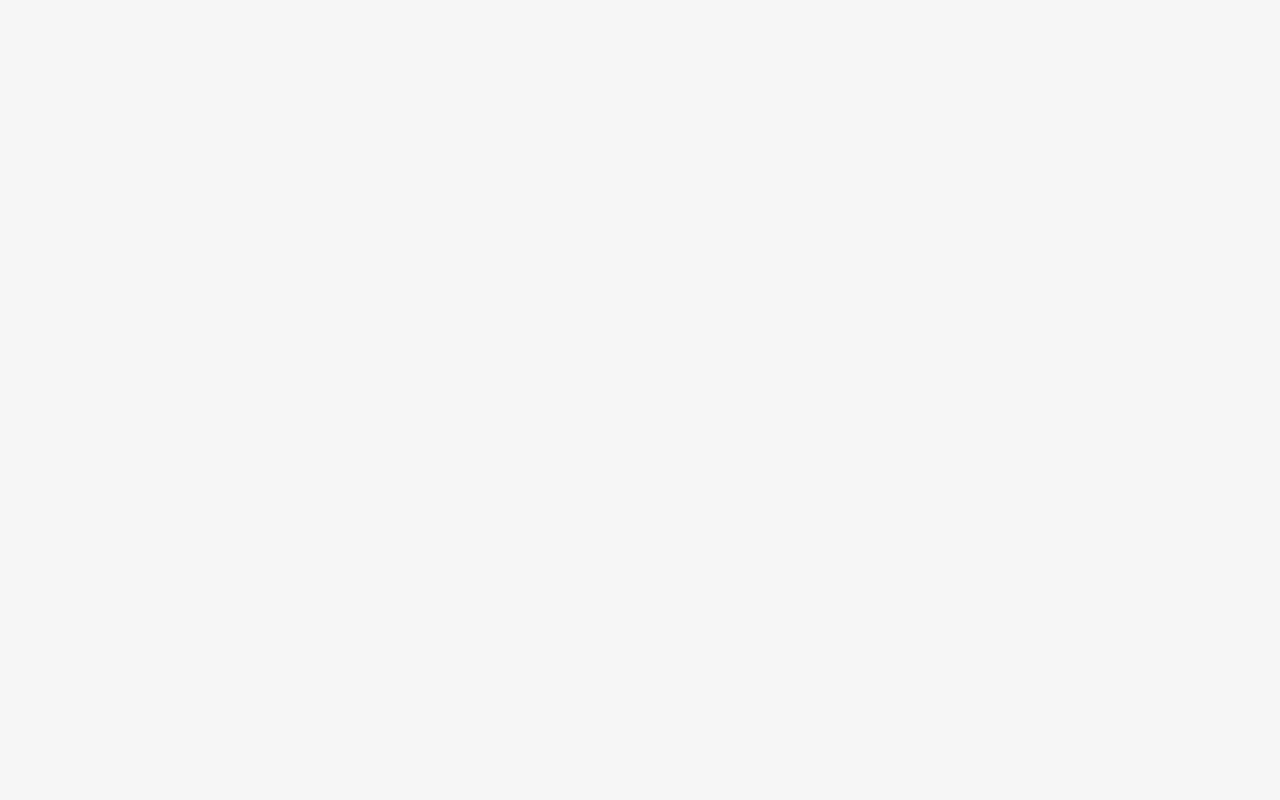
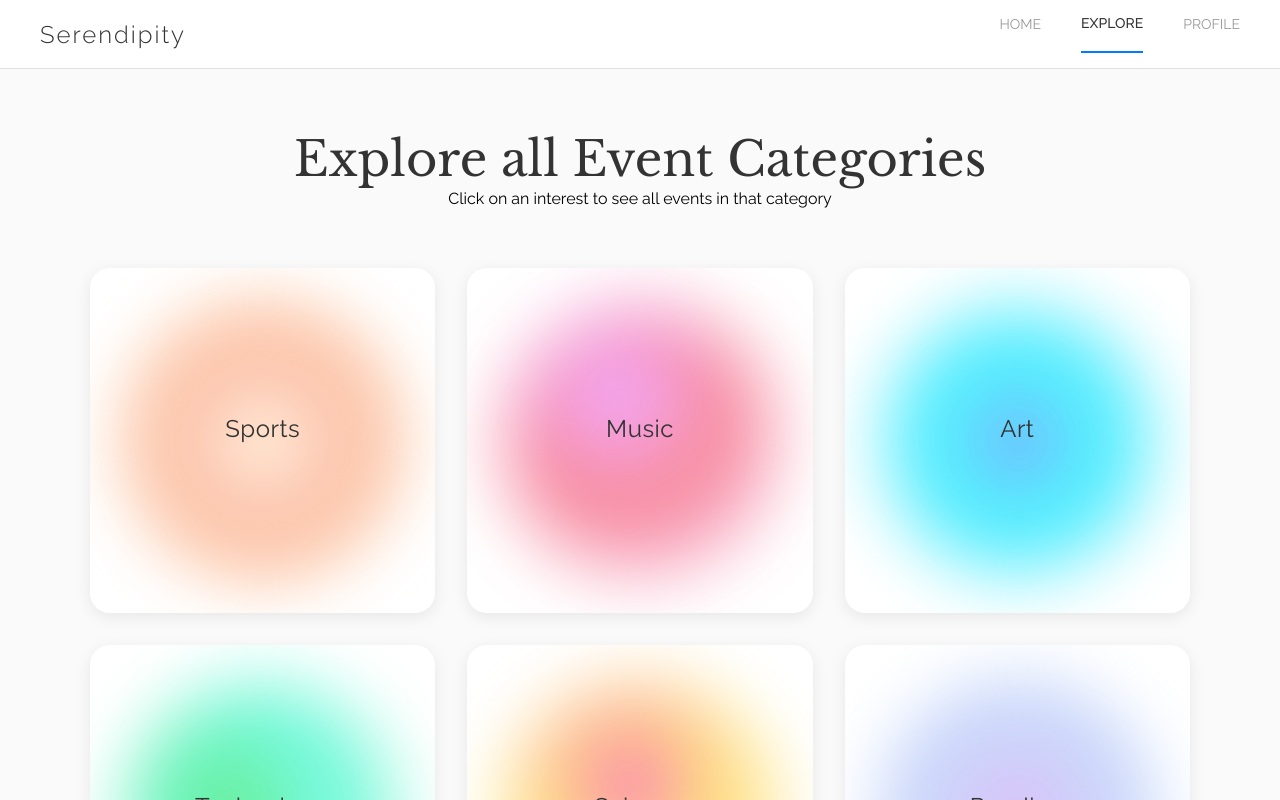
Before and after one commit to heymicah/Serendipity, a React (Create React App) app in the folder frontend/: page /explore in a window 1280 px wide. Before the commit this address had no page. Shown: the top 800 px of the page. Built offline with nearby package versions, Linux system fonts and the light colour scheme; sample sign-in values are in the browser's storage; the HTML template or start-up script is replaced by a standard one.

Commit message:
add events and profile page with styling

```diff
--- a/frontend/src/App.js
+++ b/frontend/src/App.js
@@ -4,6 +4,8 @@ import { AuthProvider } from './context/AuthContext';
 import Login from './components/Login';
 import Signup from './components/Signup';
 import Home from './components/Home';
+import Explore from './components/Explore';
+import Profile from './components/Profile'
 import ProtectedRoute from './components/ProtectedRoute';
 
 function App() {
@@ -21,6 +23,22 @@ function App() {
               </ProtectedRoute>
             }
           />
+          <Route
+            path="/explore"
+            element={
+              <ProtectedRoute>
+                <Explore />
+              </ProtectedRoute>
+            }
+          />
+          <Route
+            path="/profile"
+            element={
+              <ProtectedRoute>
+                <Profile />
+              </ProtectedRoute>
+            }
+          />
           <Route path="/" element={<Navigate to="/login" replace />} />
         </Routes>
       </Router>
--- /dev/null
+++ b/frontend/src/components/Explore.js
@@ -0,0 +1,84 @@
+import React, { useState } from 'react';
+import './style/Explore.css';
+import Navbar from './Navbar';
+
+const ExploreDemo = () => {
+  const [hoveredCard, setHoveredCard] = useState(null);
+
+  const categories = [
+    {
+      name: 'Sports', events: 24,
+      gradient: 'radial-gradient(circle, #ffecd2 0%, #fcb69f 50%, #fdcb6e 100%)'
+    },
+    {
+      name: 'Music', events: 18,
+      gradient: 'radial-gradient(circle at 40% 30%, rgba(240, 147, 251, 0.9) 0%, rgba(245, 87, 108, 0.7) 50%, rgba(240, 147, 251, 0.4) 100%)'
+    },
+    {
+      name: 'Art', events: 31,
+      gradient: 'radial-gradient(circle at 50% 50%, rgba(79, 172, 254, 0.9) 0%, rgba(0, 242, 254, 0.7) 50%, rgba(79, 172, 254, 0.4) 100%)'
+    },
+    {
+      name: 'Technology', events: 15,
+      gradient: 'radial-gradient(circle at 35% 45%, rgba(67, 233, 123, 0.9) 0%, rgba(56, 249, 215, 0.7) 50%, rgba(67, 233, 123, 0.4) 100%)'
+    },
+    {
+      name: 'Science', events: 12,
+      gradient: 'radial-gradient(circle at 45% 35%, rgba(250, 112, 154, 0.9) 0%, rgba(254, 225, 64, 0.7) 50%, rgba(250, 112, 154, 0.4) 100%)'
+    },
+    {
+      name: 'Reading', events: 27,
+      gradient: 'radial-gradient(circle, #d4b5f7 0%, #b3e5fc 100%)'
+    },
+    {
+      name: 'Gaming', events: 22,
+      gradient: 'radial-gradient(circle, #eb3349 0%, #f093fb 50%, #764ba2 100%)'
+    },
+    {
+      name: 'Cooking', events: 19,
+      gradient: 'radial-gradient(circle at 40% 40%, rgba(255, 154, 86, 0.9) 0%, rgba(255, 106, 136, 0.7) 50%, rgba(255, 154, 86, 0.4) 100%)'
+    },
+    {
+      name: 'Travel', events: 33,
+      gradient: 'radial-gradient(circle, #4facfe 0%, #3cc9c9 50%, #43e97b 100%)'
+    }
+  ];
+
+  return (
+    <div className="explore-container">
+      {/* Navbar */}
+      <Navbar />
+
+      <div className="explore-header">
+        <h2>Explore all Event Categories</h2>
+        <p>Click on an interest to see all events in that category</p>
+      </div>
+
+      <div className="explore-grid">
+        {categories.map((category, index) => (
+          <div
+            key={index}
+            className={`explore-card ${hoveredCard === index ? 'hovered' : ''}`}
+            onMouseEnter={() => setHoveredCard(index)}
+            onMouseLeave={() => setHoveredCard(null)}
+          >
+            <div
+              className="aura-background"
+              style={{ background: category.gradient }}
+            />
+            <div
+              className="aura-inner"
+              style={{ background: category.gradient }}
+            />
+            <div className="card-text">
+              <h3>{category.name}</h3>
+              <p>{category.events} events</p>
+            </div>
+          </div>
+        ))}
+      </div>
+    </div>
+  );
+};
+
+export default ExploreDemo;
--- a/frontend/src/components/Login.js
+++ b/frontend/src/components/Login.js
@@ -1,7 +1,7 @@
 import React, { useState } from 'react';
 import { useNavigate, Link } from 'react-router-dom';
 import { useAuth } from '../context/AuthContext';
-import './Auth.css';
+import './style/Auth.css';
 
 const Login = () => {
   const [email, setEmail] = useState('');
--- /dev/null
+++ b/frontend/src/components/Navbar.js
@@ -0,0 +1,35 @@
+import React from 'react';
+import { NavLink } from 'react-router-dom';
+import './style/navstyle.css';
+
+const Navbar = () => {
+    return (
+      <nav className="navbar">
+        <div className="navbar-content">
+          <h1 className="navbar-logo">Serendipity</h1>
+          <div className="navbar-links">
+            <NavLink
+            to="/home"
+            className={({ isActive }) => isActive ? 'nav-link active' : 'nav-link'}
+          >
+            HOME
+          </NavLink>
+          <NavLink
+            to="/explore"
+            className={({ isActive }) => isActive ? 'nav-link active' : 'nav-link'}
+          >
+            EXPLORE
+          </NavLink>
+          <NavLink
+            to="/profile"
+            className={({ isActive }) => isActive ? 'nav-link active' : 'nav-link'}
+          >
+            PROFILE
+          </NavLink>
+          </div>
+        </div>
+      </nav>
+      )
+}
+
+export default Navbar;
--- /dev/null
+++ b/frontend/src/components/Profile.js
@@ -0,0 +1,38 @@
+import React from 'react';
+import Navbar from './Navbar';
+import './style/Profile.css'
+
+const Profile = () => {
+
+    return (
+        <div className="profile-container">
+            <Navbar />
+
+            <div className="user-info">
+                <div className="user-image">
+                    USER IMAGE GOES HERE
+                </div>
+                <div className="user-text-info">
+                    <h1>First Last</h1>
+                    <h2>School Name, Graduation Year</h2>
+                    <p>Bio - here the user has the option to enter some text about them self...</p>
+                    <h2>Interests</h2>
+                    <ul>
+                        <li>Interest #1</li>
+                        <li>Interest #2</li>
+                        <li>Interest #3</li>
+                    </ul>
+                </div>
+            </div>
+
+            <div className="user-events">
+                <h2>My Events</h2>
+            </div>
+
+
+
+        </div>
+    )
+}
+
+export default Profile;
--- a/frontend/src/components/Signup.js
+++ b/frontend/src/components/Signup.js
@@ -1,7 +1,7 @@
 import React, { useState } from 'react';
 import { useNavigate, Link } from 'react-router-dom';
 import { useAuth } from '../context/AuthContext';
-import './Auth.css';
+import './style/Auth.css';
 import ProgressBar from './ProgressBar';
 import EmailValidationIndicator from './EmailValidationIndicator';
 
--- /dev/null
+++ b/frontend/src/components/style/Explore.css
@@ -0,0 +1,112 @@
+
+.explore-container {
+  min-height: 100vh;
+  background: #fafafa;
+  font-family: 'Raleway', sans-serif;
+  /* padding: 140px 96px 60px 96px; */
+}
+
+
+/* ------------ */
+/* EXPLORE PAGE */
+/* ------------ */
+
+
+
+.explore-header {
+  text-align: center;
+  margin-bottom: 60px;
+  margin-top: 60px;
+}
+
+.explore-header h2 {
+  font-family: 'Libre Baskerville', serif;
+  font-size: 48px;
+  font-weight: normal;
+  color: #333;
+  margin: 0;
+}
+
+.explore-grid {
+  display: grid;
+  grid-template-columns: repeat(3, 1fr);
+  gap: 32px;
+  max-width: 1100px;
+  margin: 0 auto;
+}
+
+.explore-card {
+  position: relative;
+  background: white;
+  border-radius: 20px;
+  aspect-ratio: 1;
+  display: flex;
+  align-items: center;
+  justify-content: center;
+  cursor: pointer;
+  overflow: hidden;
+  transition: all 0.4s cubic-bezier(0.4, 0, 0.2, 1);
+  transform: translateY(0);
+  box-shadow: 0 4px 16px rgba(0, 0, 0, 0.08);
+}
+
+.explore-card.hovered {
+  transform: translateY(-8px);
+  box-shadow: 0 16px 48px rgba(0, 0, 0, 0.15);
+}
+
+.aura-background,
+.aura-inner {
+  position: absolute;
+  top: 50%;
+  left: 50%;
+  transform: translate(-50%, -50%);
+  border-radius: 50%;
+  transition: all 0.4s ease;
+}
+
+.aura-background {
+  width: 85%;
+  height: 85%;
+  filter: blur(30px);
+  opacity: 0.7;
+}
+
+.explore-card.hovered .aura-background {
+  opacity: 0.9;
+}
+
+.aura-inner {
+  width: 60%;
+  height: 60%;
+  filter: blur(20px);
+  opacity: 0.5;
+}
+
+.card-text {
+  position: relative;
+  z-index: 1;
+  text-align: center;
+  pointer-events: none;
+}
+
+.card-text h3 {
+  font-size: 24px;
+  font-weight: 400;
+  color: #333;
+  margin: 0;
+  letter-spacing: 0.5px;
+}
+
+.card-text p {
+  font-size: 14px;
+  font-weight: 300;
+  color: #666;
+  margin: 8px 0 0 0;
+  opacity: 0;
+  transition: opacity 0.3s;
+}
+
+.explore-card.hovered .card-text p {
+  opacity: 1;
+}
--- /dev/null
+++ b/frontend/src/components/style/Home.css
@@ -0,0 +1,38 @@
+.home-container {
+  min-height: 100vh;
+  background-color: #fafafa;
+  font-family: 'Raleway', sans-serif;
+}
+
+/* Home Content */
+.home-content {
+  max-width: 1200px;
+  margin: 0 auto;
+  padding: 60px 20px;
+}
+
+/* Welcome Section */
+.welcome-section {
+  margin-bottom: 60px;
+  text-align: left;
+}
+
+.welcome-title {
+  font-family: 'Libre Baskerville', serif;
+  font-size: 48px;
+  color: #333;
+  margin-bottom: 10px;
+  font-weight: 300;
+}
+
+.welcome-subtitle {
+  color: #999;
+  font-size: 16px;
+  letter-spacing: 1px;
+  margin: 0;
+}
+
+/* Remove old styles */
+.logout-button {
+  display: none;
+}
--- /dev/null
+++ b/frontend/src/components/style/Profile.css
@@ -0,0 +1,20 @@
+.profile-container {
+    font-family: 'Raleway', sans-serif;
+}
+
+.user-info {
+    display: flex;
+    flex-direction: row;
+    gap: 1rem;
+    align-items: center;
+    justify-content: center;
+    margin-top: 5em;
+    margin-bottom: 100px;
+}
+
+.user-image {
+    flex: 1;
+}
+.user-text-info {
+    flex: 1;
+}
--- a/frontend/src/components/Home.css
+++ b/frontend/src/components/style/navstyle.css
@@ -1,9 +1,3 @@
-.home-container {
-  min-height: 100vh;
-  background-color: #fafafa;
-  font-family: Arial, sans-serif;
-}
-
 /* Navbar Styles */
 .navbar {
   background-color: white;
@@ -51,35 +45,3 @@
   font-weight: 500;
   border-bottom: 2px solid #007bff;
 }
-
-/* Home Content */
-.home-content {
-  max-width: 1200px;
-  margin: 0 auto;
-  padding: 60px 20px;
-}
-
-/* Welcome Section */
-.welcome-section {
-  margin-bottom: 60px;
-  text-align: center;
-}
-
-.welcome-title {
-  font-size: 48px;
-  color: #333;
-  margin-bottom: 10px;
-  font-weight: 300;
-}
-
-.welcome-subtitle {
-  color: #999;
-  font-size: 16px;
-  letter-spacing: 1px;
-  margin: 0;
-}
-
-/* Remove old styles */
-.logout-button {
-  display: none;
-}
```
Also changed, not shown: frontend/src/components/Home.js (+4 -12 lines), frontend/src/components/style/Auth.css (renamed from frontend/src/components/Auth.css).
